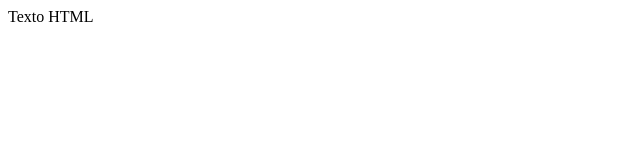
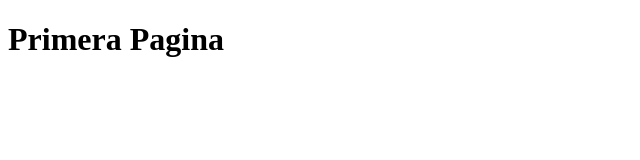
Before and after one commit to isra890321/1raPruebaGitHub, a plain HTML site: page index.html in a window 1280 px wide. Shown: the whole page, without its empty margins (0-640 px from the left). Drawn offline with Linux system fonts and the light colour scheme.

Commit message:
Ahora el index HTML tiene codigo HTML

```diff
--- a/index.html
+++ b/index.html
@@ -1 +1,12 @@
-Texto HTML
+<!DOCTYPE html>
+<html lang="en">
+<head>
+    <meta charset="UTF-8">
+    <meta name="viewport" content="width=device-width, initial-scale=1.0">
+    <title>Primera Pagina</title>
+    <link href="./style.css">
+</head>
+<body>
+    <h1>Primera Pagina</h1>
+</body>
+</html>
--- a/style.css
+++ b/style.css
@@ -0,0 +1,3 @@
+body {
+    background-color: bisque;
+}
```
